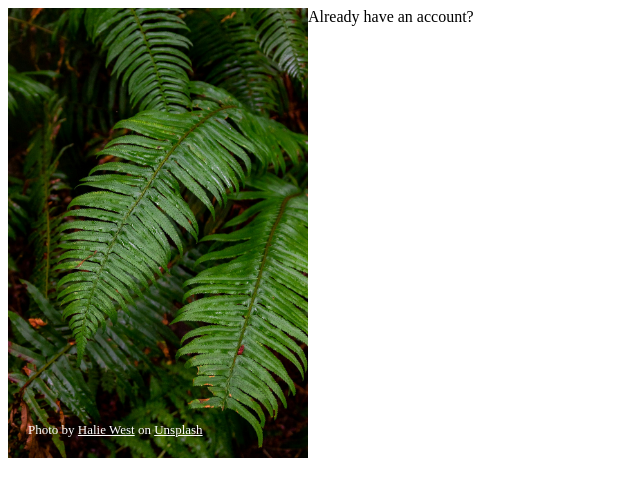
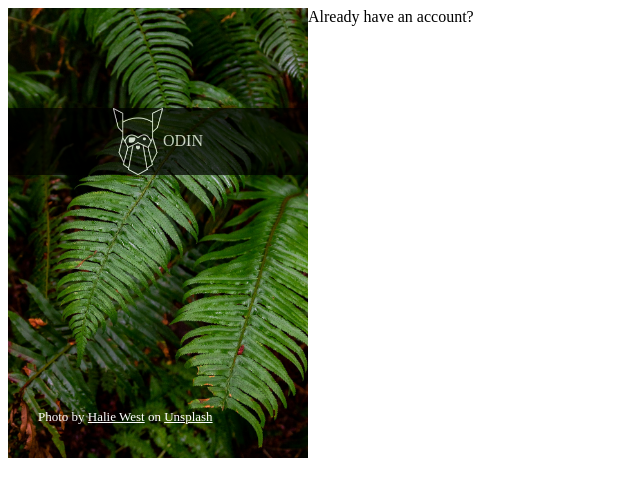
Before and after one commit to jsmit1993/top-signup-form, a plain HTML site: page index.html in a window 1280 px wide. Shown: the whole page, without its empty margins (0-640 px from the left). Drawn offline with Linux system fonts and the light colour scheme.

Commit message:
Align odin image
Used flex and relative position to get the odin head to align on the picture as a caption.
Decided that flex to get on left side first rather than just use position so that it is divided correctly.

```diff
--- a/index.html
+++ b/index.html
@@ -9,7 +9,9 @@
 <body>
     <div class="left-side">
         <img class="fern" src="halie-west-25xggax4bSA-unsplash.jpg" width="300px">
-        <div class="odinhead"></div>
+        <div class="odinhead">
+            <img class="odinshead" src="odin-lined.png" width="50px"> ODIN
+        </div>
         <div class="photo">Photo by <a href="https://unsplash.com/@haliewestphoto?utm_source=unsplash&utm_medium=referral&utm_content=creditCopyText">Halie West</a> on <a href="https://unsplash.com/photos/green-leaf-plant-in-close-up-photography-25xggax4bSA?utm_source=unsplash&utm_medium=referral&utm_content=creditCopyText">Unsplash</a></div>
 
     </div>
--- a/styles/stylesheet.css
+++ b/styles/stylesheet.css
@@ -5,6 +5,7 @@ body {
 .left-side{
     position: relative;
     display: flex;
+    flex-direction: column;
 }
 .fern {
     position: relative;
@@ -12,12 +13,27 @@ body {
 a {
     color: white;
 }
+.odinhead{
+    display: flex;
+    background-color: black;
+    opacity: 0.7;
+    position: relative;
+    max-height: 100px;
+    color: white;
+    bottom: 350px;
+    justify-content: center;
+    align-items: center;
+}
+.odinshead {
+    position: relative;
+}
+
 .photo {
     align-items: center;
     justify-content: center;
     position: absolute;
-    bottom: 20px;
-    left: 20px;
+    bottom: 100px;
+    left: 30px;
     color: white;
     font-size: small;
 }
```
